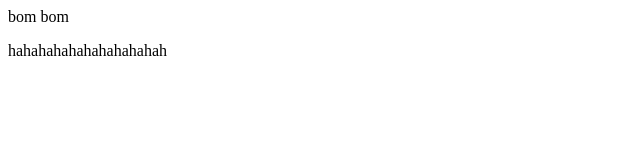
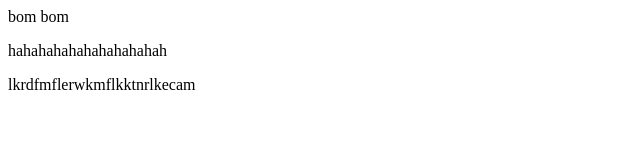
Before and after one commit to 777stirring777/git, a plain HTML site: page index.html in a window 1280 px wide. Shown: the whole page, without its empty margins (0-640 px from the left). Drawn offline with Linux system fonts and the light colour scheme.

Commit message:
hjkl
othet bred

```diff
--- a/index.html
+++ b/index.html
@@ -8,5 +8,8 @@
 <p>
 	hahahahahahahahahahah
 </p>
+<p>
+lkrdfmflerwkmflkktnrlkecam
+</p>
 </body>
 </html>
```
